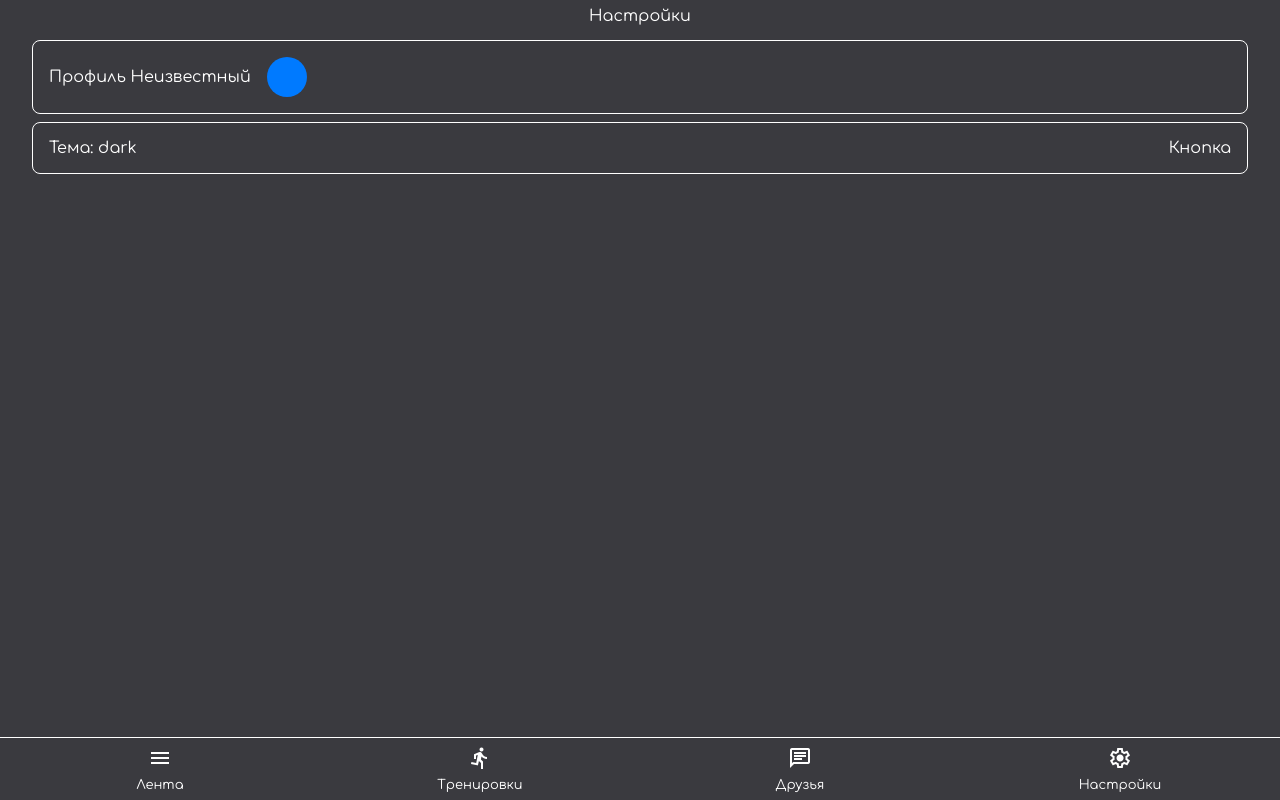
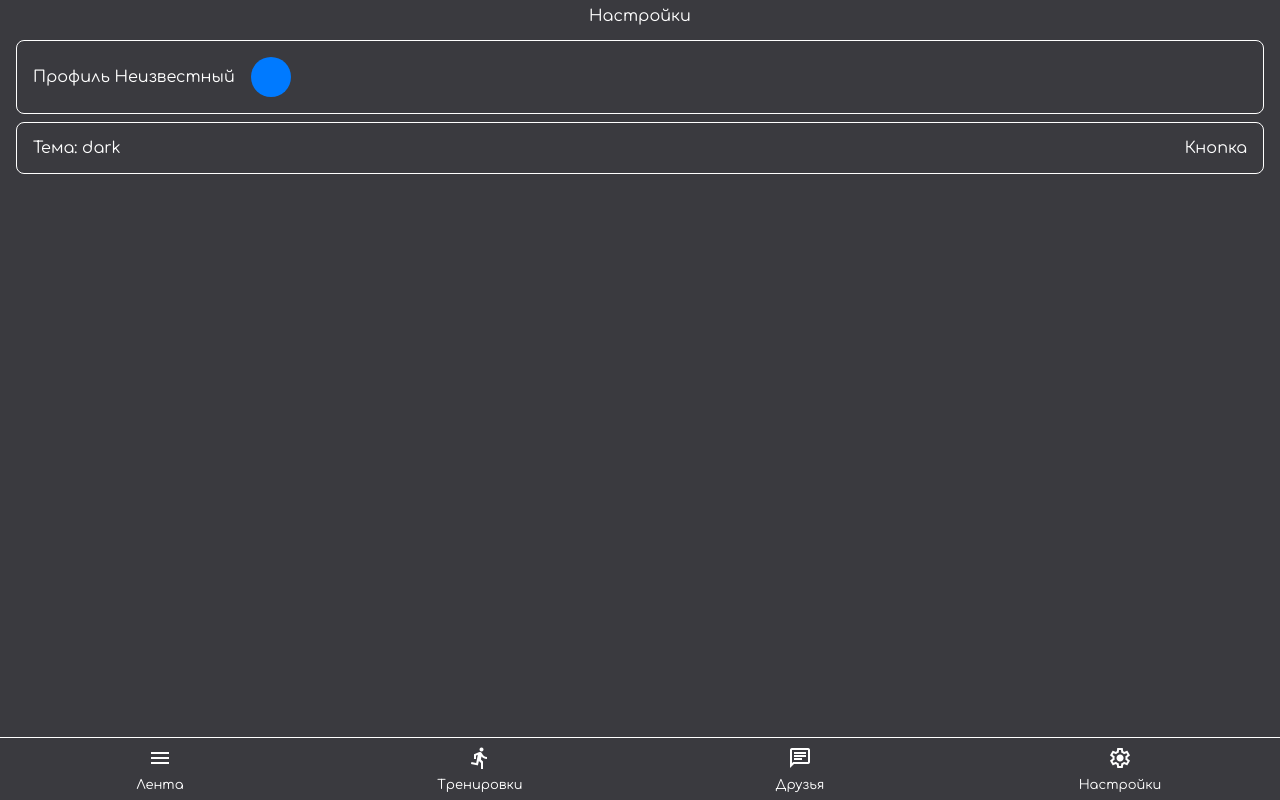
Before and after one commit to gefeeplay/mini-app, a Vue app: page /settings in a window 1280 px wide. Built offline with nearby package versions, Linux system fonts and the light colour scheme.

Commit message:
minor fixes 2

```diff
--- a/src/components/FeedView.vue
+++ b/src/components/FeedView.vue
@@ -1,4 +1,6 @@
 <script setup>
+import { useTelegram } from '../composables/useTelegram'
+
 const { userData } = useTelegram()
 </script>
 
--- a/src/components/SettingsView.vue
+++ b/src/components/SettingsView.vue
@@ -65,7 +65,7 @@ const userPhoto = ref(userData.photo_url)
   width: 100gh;
   align-items: center;
   justify-content: start;
-  padding: 0 2rem;
+  padding: 0 1rem;
   margin: 0.5rem 0;
   gap: 0.5rem;
 }
```
